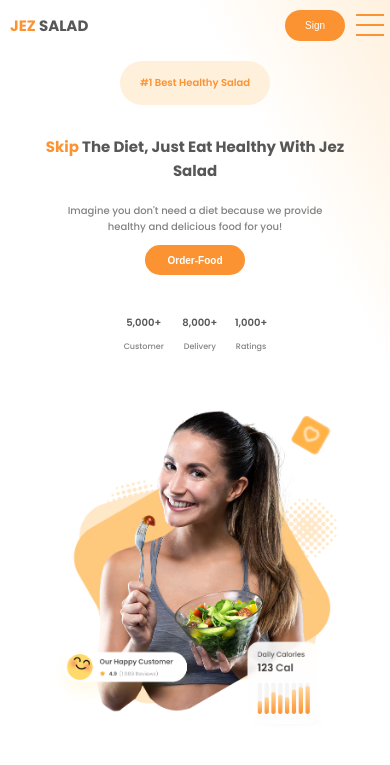
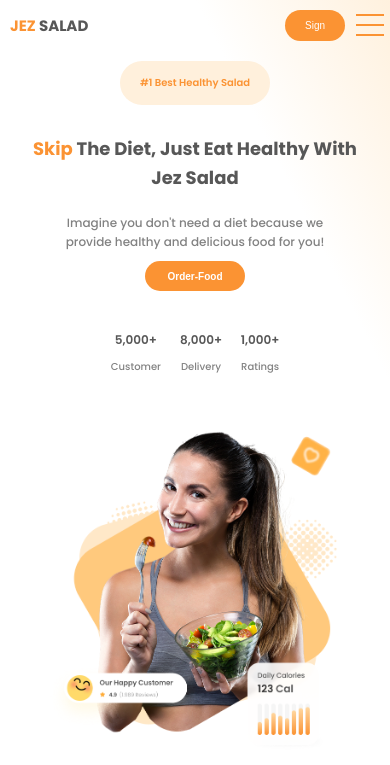
Before and after one commit to mona-2010/Salad-Page, a plain HTML site: page index.html in a window 390 px wide. Shown: the top 765 px of the page. Drawn offline with nearby package versions, Linux system fonts and the light colour scheme.

Commit message:
text modification

```diff
--- a/style.css
+++ b/style.css
@@ -1256,7 +1256,7 @@ h1 .logo {
     }
 
     .left-content .main-content {
-        font-size: 15px;
+        font-size: 18px;
         line-height: 160%;
         padding: 10px;
     }
@@ -1275,7 +1275,7 @@ h1 .logo {
     }
 
     .left-content p {
-        font-size: 10px;
+        font-size: 12px;
         padding: 10px 10px;
     }
 
@@ -1294,11 +1294,11 @@ h1 .logo {
     }
 
     .rating-item h3 {
+        font-size: 12px;
+    }
+
+    .rating-item p {
         font-size: 10px;
-    }
-
-    .rating-item p {
-        font-size: 8px;
     }
 
     #choose-us {
```
